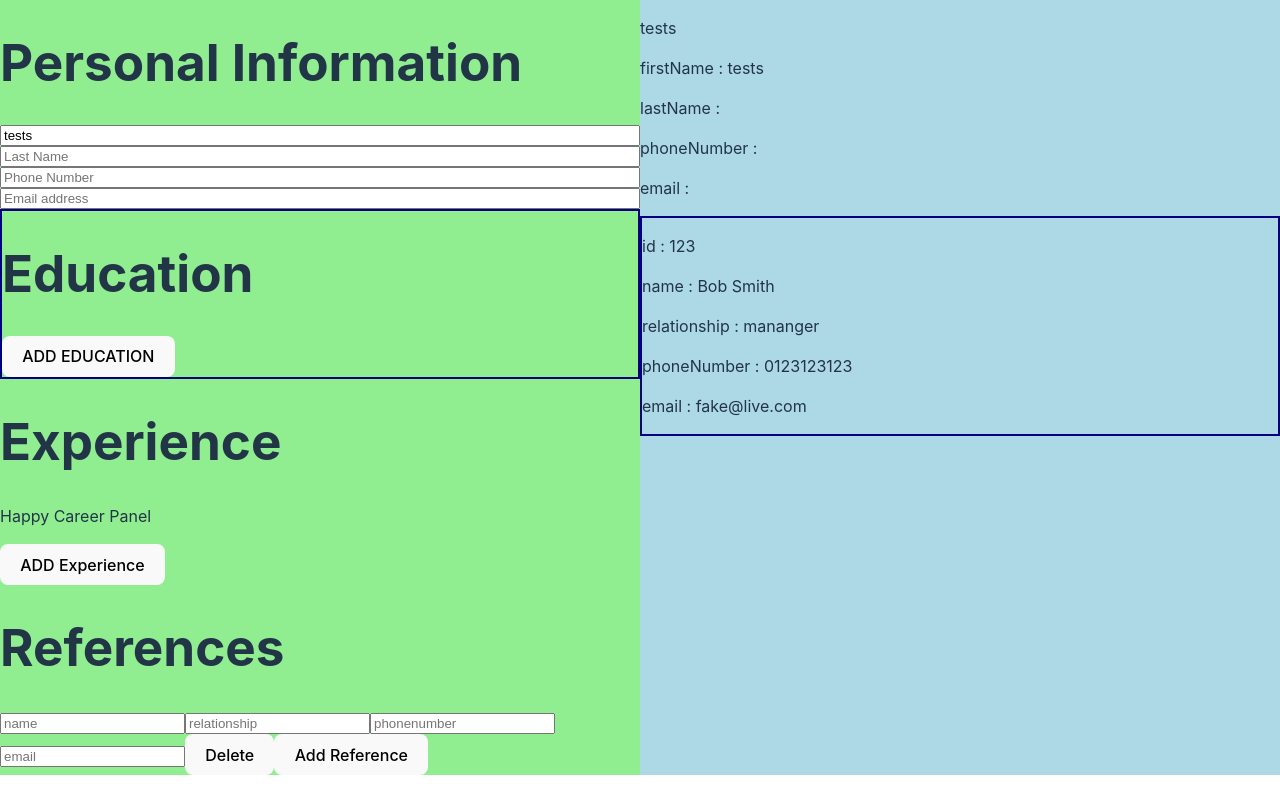
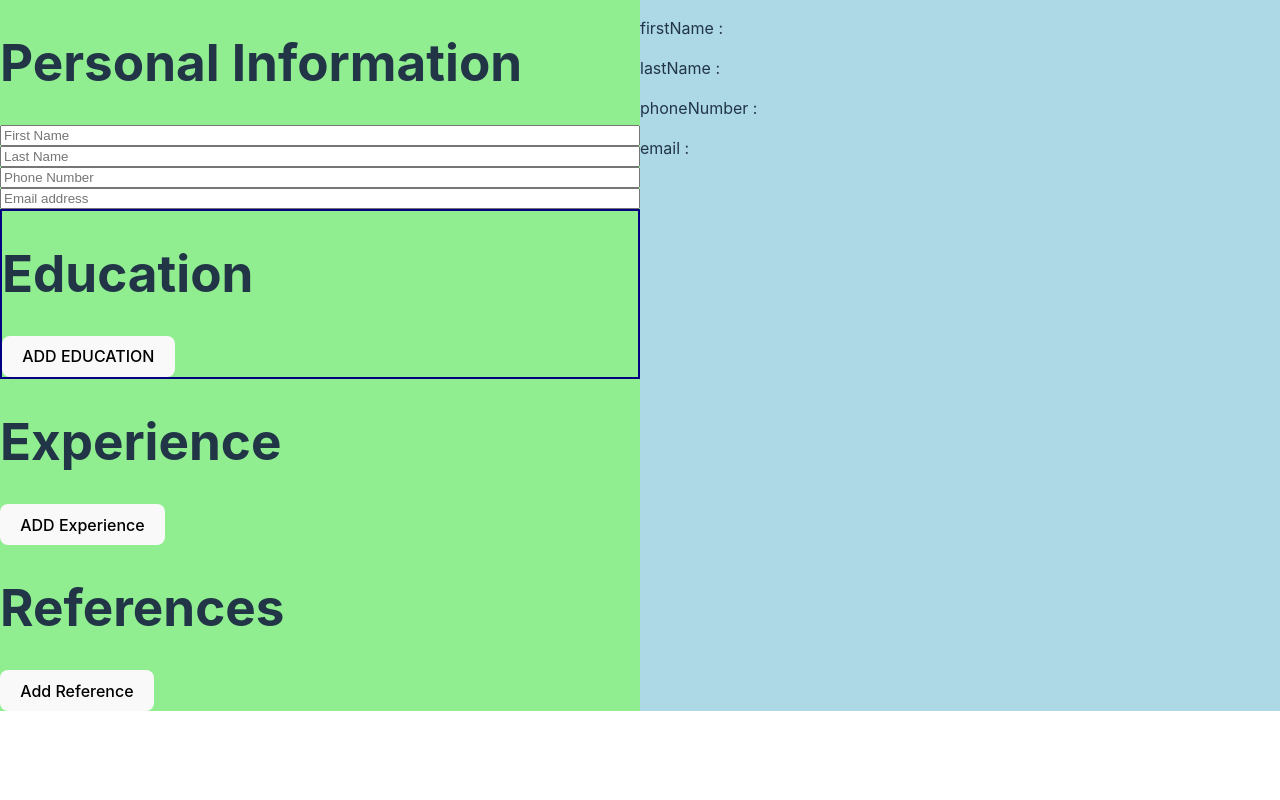
Before and after one commit to BrynyPatchett/cv-generator, a React (Vite) app: page / in a window 1280 px wide. Built offline with nearby package versions, Linux system fonts and the light colour scheme.

Commit message:
moved repeated functions from panels and sections into utils

```diff
--- a/src/App.jsx
+++ b/src/App.jsx
@@ -1,26 +1,22 @@
 import { useMemo, useState } from "react";
 import "./App.css";
-import TextBox from "./components/textbox";
 import PersonalInfo from "./components/personalInfo";
 import EducationPanel from "./components/educationPanel";
-import CareerPanel from "./components/careerPanel"
+import CareerPanel from "./components/careerPanel";
 import ReferencesPanel from "./components/referencesPanel";
 
-
-
 function App() {
-
   //reduced an array to the largest id
-  function latestId(array){
-     let x = array.reduce((prev,curr) =>{
+  function latestId(array) {
+    let x = array.reduce((prev, curr) => {
       return prev > curr.id ? prev : curr.id;
-    },-1)
+    }, -1);
     return x;
   }
 
   //personinfo object contain information about a person
   const [personinfo, setPersonalInfo] = useState({
-    firstName: "tests",
+    firstName: "",
     lastName: "",
     phoneNumber: "",
     email: "",
@@ -29,72 +25,70 @@ function App() {
   //array of education credentials objects [{School of Study,Title of Study, date}]
   const [educationCredentials, setEducationCredentials] = useState([
     // { id: 12, school: "Hamilton", date: "2012", title: "degree" },
-    // { id: 11232 }
+  ]);
+
+  const [careerExperiences, setcareerExperiences] = useState([
+    // { id: 123123, companyName: "Briscoes", position:"manager", responsiblity:"Managing", dateStart: "2012", dateEnd:"2022" },
+  ]);
+
+  const [references, setReferences] = useState([
+    // {
+    //   // id: 123,
+    //   // name: "Bob Smith",
+    //   // relationship: "mananger",
+    //   // phoneNumber: "0123123123",
+    //   // email: "fake@live.com",
+    // },
   ]);
 
 
-  const [careerExperiences, setcareerExperiences] = useState([
-    // { id: 123123, companyName: "Briscoes", position:"manager", responsiblity:"Managing", dateStart: "2012", dateEnd:"2022" },
-    // { id: 121223, companyName: "asd", position:"asd", responsiblity:"asd", dateStart: "2012", dateEnd:"2022" }
-  ]);
-
-  const [references, setReferences] = useState([{id:123,name:"Bob Smith",relationship:"mananger", phoneNumber:"0123123123",email:"fake@live.com"}])
-
-  //going to be two sides
-
-  //one side is input, other is output
-
-  //declare state variables here in main
-
-  //pass the edit functions over to the input side and pass the just the states over to the output side
-
-  // use objects per section and pass them to the resume to render
-
-  //Changed personal info object with pass in field
 
   //gets the largest ID from loaded obj arrays to use for the iniital ID offset (usefull for loading fom local storage)
   const largestEducationId = useMemo(() => {
     return latestId(educationCredentials);
-  },[]);
+  }, []);
 
   const largestExperienceId = useMemo(() => {
     return latestId(careerExperiences);
-  },[])
+  }, []);
 
   const largestReferenceId = useMemo(() => {
     return latestId(references);
-    },[])
-
-
-
-
+  }, []);
 
   function updatePersonalInfo(e, field) {
     setPersonalInfo({ ...personinfo, [field]: e.target.value });
   }
-
 
   return (
     <>
       <div className="inputLeft">
         {/*Personal Info ssection, inputs edit personinfo */}
         <h1>Personal Information</h1>
-        <PersonalInfo personalInfo={personinfo}updatePersonalInfo={updatePersonalInfo} />
+        <PersonalInfo
+          personalInfo={personinfo}
+          updatePersonalInfo={updatePersonalInfo}
+        />
         {/*Eduacational experience section */}
         <EducationPanel
           educationCredentials={educationCredentials}
           setEducationCredentials={setEducationCredentials}
-          largestId ={largestEducationId }
-
+          largestId={largestEducationId}
         />
         {/*Career experience section */}
-        <CareerPanel careerExperiences={careerExperiences} setcareerExperiences={setcareerExperiences}  largestId={largestExperienceId}/>
-        <ReferencesPanel references={references} setReferences={setReferences} largestId={largestReferenceId}/>
+        <CareerPanel
+          careerExperiences={careerExperiences}
+          setcareerExperiences={setcareerExperiences}
+          largestId={largestExperienceId}
+        />
+        <ReferencesPanel
+          references={references}
+          setReferences={setReferences}
+          largestId={largestReferenceId}
+        />
       </div>
 
       <div className="outputRight">
-        <TextBox text={personinfo.firstName + " " + personinfo.lastName} />
-
         {/* Basic rendering of personal info */}
         {Object.keys(personinfo).map((field) => (
           <p key={field}>{field + " : " + personinfo[field]}</p>
@@ -114,7 +108,8 @@ function App() {
               <p key={field}>{field + " : " + cred[field]}</p>
             ))}
           </div>
-        ))}    {/* Basic rendering of career info*/}
+        ))}{" "}
+        {/* Basic rendering of career info*/}
         {references.map((cred) => (
           <div key={cred.id} className="education-section">
             {Object.keys(cred).map((field) => (
@@ -122,7 +117,6 @@ function App() {
             ))}
           </div>
         ))}
-
       </div>
     </>
   );
--- a/src/components/careerPanel.jsx
+++ b/src/components/careerPanel.jsx
@@ -14,15 +14,10 @@ function CareerPanel({careerExperiences, setcareerExperiences, largestId})
     return (
         <>
         <h1>Experience</h1>
-        <p>Happy Career Panel</p>
-
         {careerExperiences.map((exp =>(
-            <CareerSection key={exp.id} exp={exp} careerExperiences={careerExperiences} setcareerExperiences={setcareerExperiences}/>
+            <CareerSection key={exp.id} cred={exp} careerExperiences={careerExperiences} setcareerExperiences={setcareerExperiences}/>
         )))}
-
-        {/* <CareerSection /> */}
         <button type="" onClick={()=>addNewCredential(elementCount,setElementCount,careerExperiences, setcareerExperiences)}>ADD Experience</button>
-
         </>
     )
 }
--- a/src/components/careerSection.jsx
+++ b/src/components/careerSection.jsx
@@ -1,31 +1,18 @@
 /* eslint-disable react/prop-types */
 
-function CareerSection({exp,careerExperiences, setcareerExperiences}){
+import { removeCredential,updateCredential } from "../untils/stateUtils";
 
-    function removeCredntial(){
-        setcareerExperiences(careerExperiences.filter(elem => elem.id !== exp.id));
-      }
-      function updateCredntial(value,field){
-        setcareerExperiences(careerExperiences.map(elem =>{
-          if(elem.id === exp.id){
-            return {...elem,[field]: value}
-          }else{
-            return elem
-          }
-        }))
-      }
-
-
+function CareerSection({cred,careerExperiences, setcareerExperiences}){
 
     return(
         <>
-        <input placeholder="Company Name" onChange={(e)=>{updateCredntial(e.target.value,"companyName")}}></input>
-        <input placeholder="Position" onChange={(e)=>{updateCredntial(e.target.value,"position")}}></input>
-        <input placeholder="Responsibilities" onChange={(e)=>{updateCredntial(e.target.value,"responsiblity")}}></input>
-        <input placeholder="Start Date" onChange={(e)=>{updateCredntial(e.target.value,"dateStart")}}></input>
-        <input placeholder="End Date" onChange={(e)=>{updateCredntial(e.target.value,"dateEnd")}}></input>
+        <input placeholder="Company Name" onChange={(e)=>{updateCredential(cred,careerExperiences, setcareerExperiences,e.target.value,"companyName")}}></input>
+        <input placeholder="Position" onChange={(e)=>{updateCredential(cred,careerExperiences, setcareerExperiences,e.target.value,"position")}}></input>
+        <input placeholder="Responsibilities" onChange={(e)=>{updateCredential(cred,careerExperiences, setcareerExperiences,e.target.value,"responsiblity")}}></input>
+        <input placeholder="Start Date" onChange={(e)=>{updateCredential(cred,careerExperiences, setcareerExperiences,e.target.value,"dateStart")}}></input>
+        <input placeholder="End Date" onChange={(e)=>{updateCredential(cred,careerExperiences, setcareerExperiences,e.target.value,"dateEnd")}}></input>
         <br></br>
-        <button type="" onClick={()=>removeCredntial()}>DELETE</button>
+        <button type="" onClick={()=>removeCredential(cred,careerExperiences, setcareerExperiences)}>DELETE</button>
         <br></br>
         </>
     )
--- a/src/components/educationSection.jsx
+++ b/src/components/educationSection.jsx
@@ -1,29 +1,20 @@
+import { removeCredential,updateCredential } from "../untils/stateUtils";
+
+
 /* eslint-disable react/prop-types */
 function EducationSection({cred, educationCredentials, setEducationCredentials}) {
 
-  function removeCredntial(){
-    setEducationCredentials(educationCredentials.filter(elem => elem.id !== cred.id));
-  }
-  function updateCredntial(value,credId,field){
-    setEducationCredentials(educationCredentials.map(elem =>{
-      if(elem.id === cred.id){
-        return {...elem,[field]: value}
-      }else{
-        return elem
-      }
-    }))
-  }
 
   return (
   <div className="education-section">
   <br></br>
   <p>{cred.id + " " +  cred.school + " " +  cred.title + " " + cred.date }</p>
-  <input type="text" onChange={(e)=>updateCredntial(e.target.value,"school")} placeholder="School"/>
-  <input type="text" onChange={(e)=>updateCredntial(e.target.value,"title")} placeholder="Title of Study"/>
-  <input type="text" onChange={(e)=>updateCredntial(e.target.value,"date")} placeholder="Date"/>
+  <input type="text" onChange={(e)=>updateCredential(cred, educationCredentials, setEducationCredentials,e.target.value,"school")} placeholder="School"/>
+  <input type="text" onChange={(e)=>updateCredential(cred, educationCredentials, setEducationCredentials,e.target.value,"title")} placeholder="Title of Study"/>
+  <input type="text" onChange={(e)=>updateCredential(cred, educationCredentials, setEducationCredentials,e.target.value,"date")} placeholder="Date"/>
 
   <br></br>
-  <button onClick={()=>removeCredntial()}>Delete</button>
+  <button onClick={()=>removeCredential(cred, educationCredentials, setEducationCredentials)}>Delete</button>
   <br></br>
   </div>);
 }
--- a/src/components/referencesPanel.jsx
+++ b/src/components/referencesPanel.jsx
@@ -1,6 +1,7 @@
 import { useState } from "react";
 import ReferencesSection from "./referencesSection";
 import {addNewCredential} from "../untils/stateUtils";
+/* eslint-disable react/prop-types */
 
 function ReferencesPanel({references,setReferences,largestId}){
 
@@ -9,10 +10,8 @@ function ReferencesPanel({references,setReferences,largestId}){
     return (
         <>
         <h1>References</h1>
-        {/* {{id:123,name:"Bob Smith",relationship:"mananger", phoneNumber:"0123123123",email:"fake@live.com"}} */}
         {references.map((ref)=>(
-            // <p key={ref.id}>{ref.id + " " + ref.name + " " +  ref.relationship + " " +  ref.phoneNumber + " " + ref.email }</p>
-            <ReferencesSection key={ref.id} refx={ref} references={references} setReferences={setReferences} />
+            <ReferencesSection key={ref.id} cred={ref} references={references} setReferences={setReferences} />
         ))}
 
         <button onClick={()=>addNewCredential(elementCount,setElementCount,references,setReferences)}>Add Reference</button>
--- a/src/components/referencesSection.jsx
+++ b/src/components/referencesSection.jsx
@@ -1,30 +1,14 @@
-
-
-function ReferencesSection({refx,references,setReferences}){
-
-    function removeCredntial(){
-        setReferences(references.filter(elem => elem.id !== refx.id));
-    }
-
-    function updateCredntial(value,field){
-        setReferences(references.map((elem)=>{
-            if(elem.id === refx.id){
-                return {...elem,[field]:value}
-            }
-            else{
-                return elem;
-            }
-        }))
-
-    }
+import { removeCredential,updateCredential } from "../untils/stateUtils";
+/* eslint-disable react/prop-types */
+function ReferencesSection({cred,references,setReferences}){
 
 
     return <>
-        <input type="text" onChange={(e)=>updateCredntial(e.target.value,"name")} placeholder="name" />
-        <input type="text" onChange={(e)=>updateCredntial(e.target.value,"relationship")} placeholder="relationship" />
-        <input type="text" onChange={(e)=>updateCredntial(e.target.value,"phonenumber")} placeholder="phonenumber" />
-        <input type="text" onChange={(e)=>updateCredntial(e.target.value,"email")} placeholder="email" />
-        <button onClick={removeCredntial}>Delete</button>
+        <input type="text" onChange={(e)=>updateCredential(cred,references,setReferences,e.target.value,"name")} placeholder="name" />
+        <input type="text" onChange={(e)=>updateCredential(cred,references,setReferences,e.target.value,"relationship")} placeholder="relationship" />
+        <input type="text" onChange={(e)=>updateCredential(cred,references,setReferences,e.target.value,"phoneNumber")} placeholder="phonenumber" />
+        <input type="text" onChange={(e)=>updateCredential(cred,references,setReferences,e.target.value,"email")} placeholder="email" />
+        <button onClick={()=>removeCredential(cred,references,setReferences)}>Delete</button>
     </>
 }
 
--- a/src/components/textbox.jsx
+++ /dev/null
@@ -1,18 +0,0 @@
-
-
-// eslint-disable-next-line react/prop-types
-function TextBox({text}){
-
-    return(
-        <>
-        <p>{text}</p>
-        </>
-    )
-
-
-}
-
-
-
-
-export default TextBox;
--- a/src/untils/stateUtils.js
+++ b/src/untils/stateUtils.js
@@ -1,8 +1,24 @@
+/* Takes an array of Credential and and id eleent and creates a new Credential with the newest ID */
+export function addNewCredential(
+  elementCount,
+  setElementCount,
+  credentials,
+  setCredentials
+) {
+  setCredentials([...credentials, { id: elementCount }]);
+  setElementCount(elementCount + 1);
+}
 
-/* Takes an array of Credential and and id eleent and creates a new Credential with the newest ID */
-export function addNewCredential(elementCount,setElementCount,credentials,setCredentials){
+export function removeCredential(cred, credentials, setCredentials) {
+  setCredentials(credentials.filter((elem) => elem.id !== cred.id));
+}
 
-    setCredentials([...credentials,{id:elementCount}]);
-    setElementCount(elementCount+1);
-
+export function updateCredential(cred,credentials, setCredentials,value,field){
+    setCredentials(credentials.map( (elem) => {
+        if(elem.id === cred.id){
+            return {...elem,[field]:value};
+        }else{
+            return elem;
+        }
+    }))
 }
```
Lines whose indentation alone changed are shown as unchanged.
